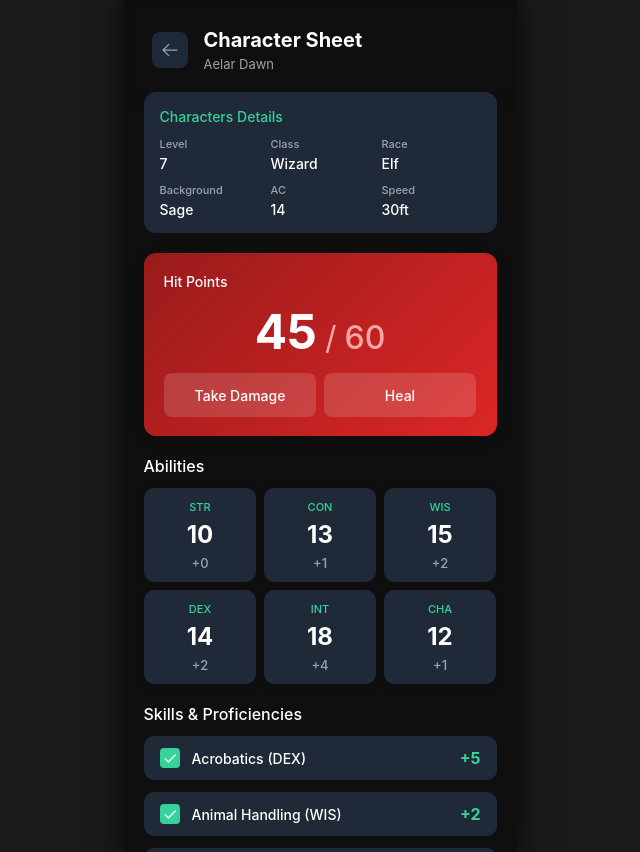
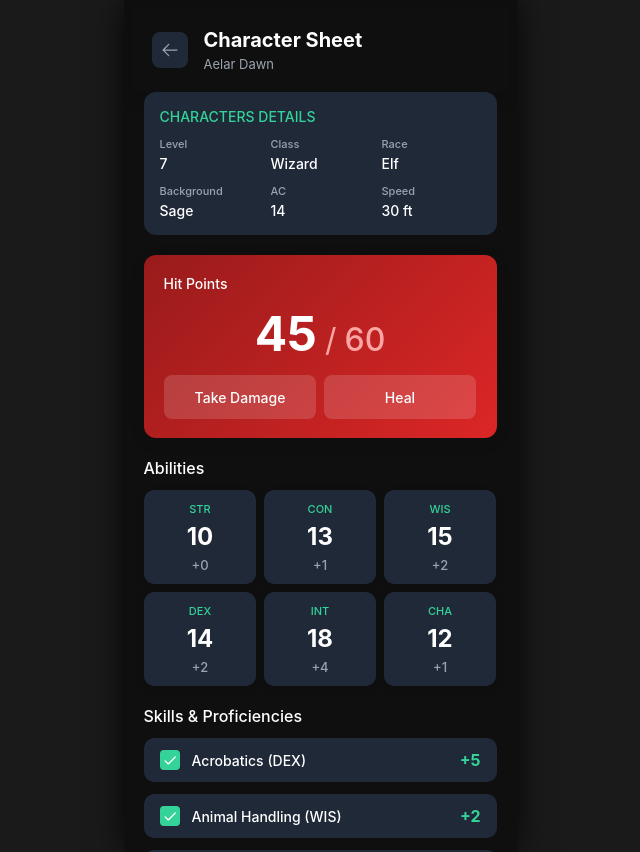
Before and after one commit to Whimsy-rat-trap/dnd-mobile-app, a React (Create React App) app: page /characters in a window 1280 px wide. Shown: the whole page, without its empty margins (320-960 px from the left). Built offline with nearby package versions, Linux system fonts and the light colour scheme.

Commit message:
0.0.34.2 (fixed some incorrect styles inside characters page)

```diff
--- a/src/pages/CharacterContainer.css
+++ b/src/pages/CharacterContainer.css
@@ -74,8 +74,8 @@
 
 /* Info Section */
 .section-info {
-    width: 353px;
-    height: 141px;
+    width: 100%;
+    max-width: 377px;
     padding: 16px;
     border-radius: 12px;
     background: #1f2937;
@@ -91,16 +91,17 @@
     font-weight: 500;
     font-size: 14px;
     color: #34d399;
+    text-transform: uppercase;
 }
 
 .info-grid {
     display: flex;
     gap: 12px;
+    width: 100%;
 }
 
 .info-item {
-    width: 99px;
-    height: 34px;
+    flex: 1;
     display: flex;
     flex-direction: column;
     gap: 4px;
--- a/src/pages/CharacterContainer.tsx
+++ b/src/pages/CharacterContainer.tsx
@@ -57,6 +57,7 @@ const CharacterContainer: React.FC = () => {
                 <div className="section-info">
                     <div className="info-title">Characters Details</div>
 
+                    {/* Первый ряд */}
                     <div className="info-grid">
                         <div className="info-item">
                             <span className="info-label">Level</span>
@@ -72,6 +73,7 @@ const CharacterContainer: React.FC = () => {
                         </div>
                     </div>
 
+                    {/* Второй ряд */}
                     <div className="info-grid">
                         <div className="info-item">
                             <span className="info-label">Background</span>
@@ -83,7 +85,7 @@ const CharacterContainer: React.FC = () => {
                         </div>
                         <div className="info-item">
                             <span className="info-label">Speed</span>
-                            <span className="info-value">30ft</span>
+                            <span className="info-value">30 ft</span>
                         </div>
                     </div>
                 </div>
```
